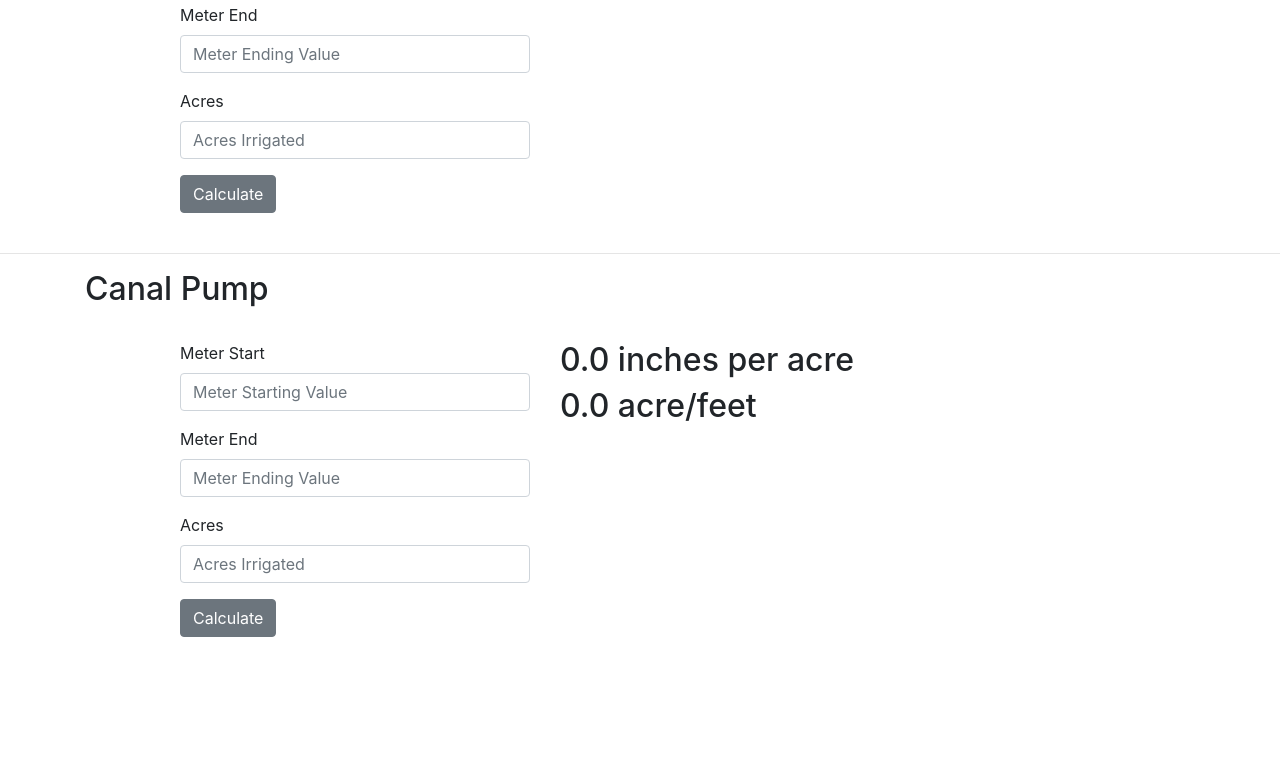
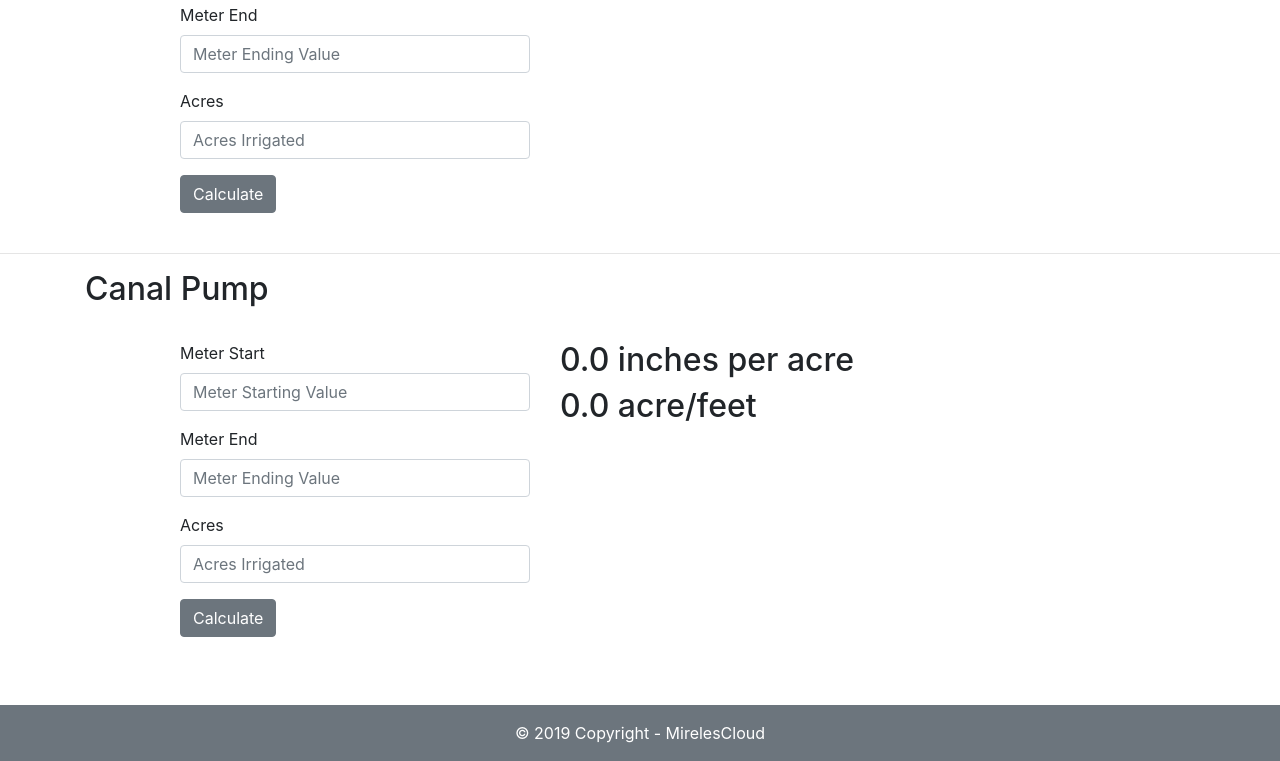
Before and after one commit to MirelesCloud/El_Nogal, a React (Create React App) app: page / in a window 1280 px wide. Shown: the part 369-1130 px from the top of the page. Before the commit the page ends 1030 px from the top, so only its background shows below. Built offline with nearby package versions, Linux system fonts and the light colour scheme.

Commit message:
added footer

```diff
--- a/src/App.js
+++ b/src/App.js
@@ -21,7 +21,7 @@ function App() {
   }
 
   return (
-    <>
+    <div style={{minHeight: "100vh", overflow: "hidden", display: "block", position: "relative", paddingBottom: "100px"}}>
       <div className="jumbotron" style={{background: "linear-gradient(to bottom, #00cc00 0%, #006600 100%)"}}>
         <div className="container">
           <div className="text-center">
@@ -57,8 +57,12 @@ function App() {
       </div>
       <hr/>
       <CanalPump/>
-
-    </>
+      <footer className="bg-secondary text-white" style={{bottom: "0", position: "absolute", width: "100%"}}>
+        <div class="footer-copyright text-center py-3">© 2019 Copyright - {" "}
+          <a href="https://mirelescloud.com"><span className="text-white">MirelesCloud</span></a>
+        </div>
+      </footer>
+    </div>
 
   );
 }
```
